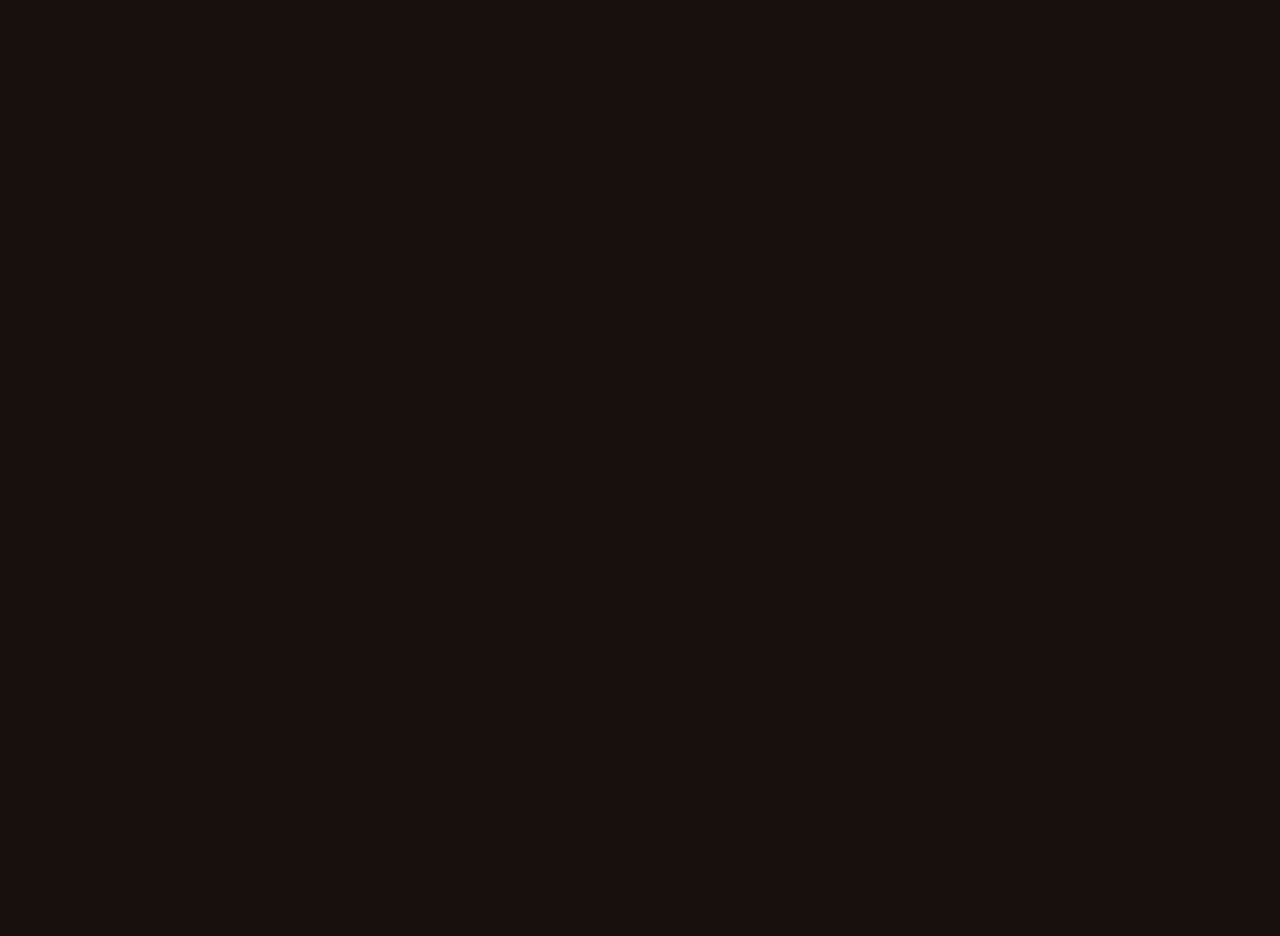
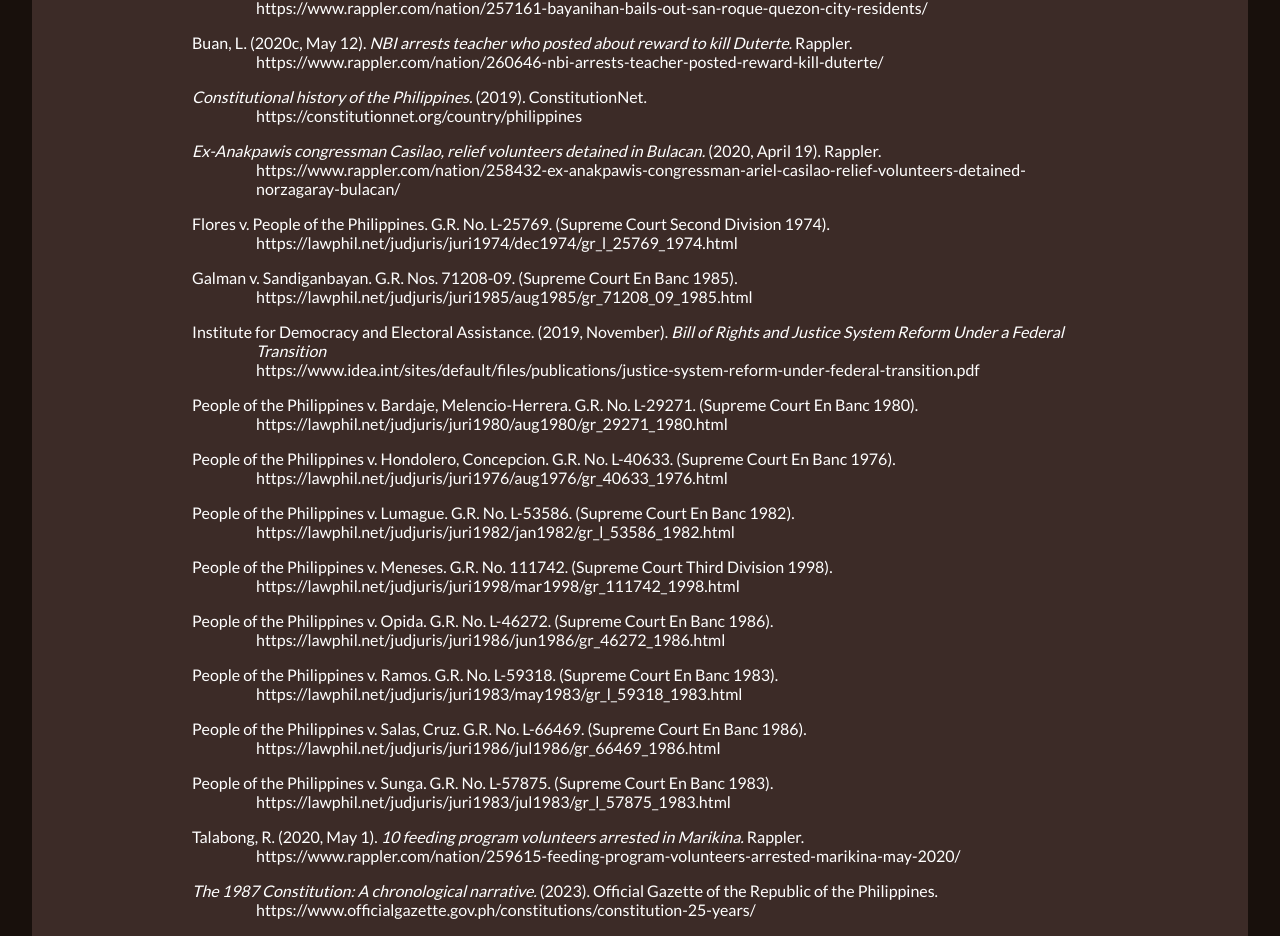
Before and after one commit to elaiah-pshs/know-your-rights, a SvelteKit app: page /sources in a window 1280 px wide. Before the commit this address had no page. Shown: the part 1035-1971 px from the top of the page. Before the commit the page ends 800 px from the top, so only its background shows below. Built offline with nearby package versions, Linux system fonts and the light colour scheme.

Commit message:
Add sources page

```diff
--- /dev/null
+++ b/src/data/sources_data.json
@@ -0,0 +1,137 @@
+{
+    "sources": [
+        {
+            "author": "Buan, L.",
+            "date": "(2020a, March 17).",
+            "title": "DOJ: Police can arrest violators of Luzon lockdown even if they do not resist.",
+            "publisher": "Rappler.",
+            "link": "https://www.rappler.com/nation/254887-doj-says-police-can-arrest-violators-luzon-lockdown-even-without-warrants/"
+        },
+        {
+            "author": "Buan, L.",
+            "date": "(2020b, April 6).",
+            "title": "Bayanihan bails out San Roque residents, 21 walk free.",
+            "publisher": "Rappler.",
+            "link": "https://www.rappler.com/nation/257161-bayanihan-bails-out-san-roque-quezon-city-residents/"
+        },
+        {
+            "author": "Buan, L.",
+            "date": "(2020c, May 12).",
+            "title": "NBI arrests teacher who posted about reward to kill Duterte.",
+            "publisher": "Rappler.",
+            "link": "https://www.rappler.com/nation/260646-nbi-arrests-teacher-posted-reward-kill-duterte/"
+        },
+        {
+            "author": "",
+            "date": "",
+            "title": "Constitutional history of the Philippines.",
+            "publisher": "(2019). ConstitutionNet.",
+            "link": "https://constitutionnet.org/country/philippines"
+        },
+        {
+            "author": "",
+            "date": "",
+            "title": "Ex-Anakpawis congressman Casilao, relief volunteers detained in Bulacan.",
+            "publisher": "(2020, April 19). Rappler.",
+            "link": "https://www.rappler.com/nation/258432-ex-anakpawis-congressman-ariel-casilao-relief-volunteers-detained-norzagaray-bulacan/"
+        },
+        {
+            "author": "Flores v. People of the Philippines. G.R. No. L-25769.",
+            "date": "(Supreme Court Second Division 1974).",
+            "title": "",
+            "publisher": "",
+            "link": "https://lawphil.net/judjuris/juri1974/dec1974/gr_l_25769_1974.html"
+        },
+        {
+            "author": "Galman v. Sandiganbayan. G.R. Nos. 71208-09.",
+            "date": "(Supreme Court En Banc 1985).",
+            "title": "",
+            "publisher": "",
+            "link": "https://lawphil.net/judjuris/juri1985/aug1985/gr_71208_09_1985.html"
+        },
+        {
+            "author": "Institute for Democracy and Electoral Assistance.",
+            "date": "(2019, November).",
+            "title": "Bill of Rights and Justice System Reform Under a Federal Transition",
+            "publisher": "",
+            "link": "https://www.idea.int/sites/default/files/publications/justice-system-reform-under-federal-transition.pdf"
+        },
+        {
+            "author": "People of the Philippines v. Bardaje, Melencio-Herrera. G.R. No. L-29271.",
+            "date": "(Supreme Court En Banc 1980).",
+            "title": "",
+            "publisher": "",
+            "link": "https://lawphil.net/judjuris/juri1980/aug1980/gr_29271_1980.html"
+        },
+        {
+            "author": "People of the Philippines v. Hondolero, Concepcion. G.R. No. L-40633.",
+            "date": "(Supreme Court En Banc 1976).",
+            "title": "",
+            "publisher": "",
+            "link": "https://lawphil.net/judjuris/juri1976/aug1976/gr_40633_1976.html"
+        },
+        {
+            "author": "People of the Philippines v. Lumague. G.R. No. L-53586.",
+            "date": "(Supreme Court En Banc 1982).",
+            "title": "",
+            "publisher": "",
+            "link": "https://lawphil.net/judjuris/juri1982/jan1982/gr_l_53586_1982.html"
+        },
+        {
+            "author": "People of the Philippines v. Meneses. G.R. No. 111742.",
+            "date": "(Supreme Court Third Division 1998).",
+            "title": "",
+            "publisher": "",
+            "link": "https://lawphil.net/judjuris/juri1998/mar1998/gr_111742_1998.html"
+        },
+        {
+            "author": "People of the Philippines v. Opida. G.R. No. L-46272.",
+            "date": "(Supreme Court En Banc 1986).",
+            "title": "",
+            "publisher": "",
+            "link": "https://lawphil.net/judjuris/juri1986/jun1986/gr_46272_1986.html"
+        },
+        {
+            "author": "People of the Philippines v. Ramos. G.R. No. L-59318.",
+            "date": "(Supreme Court En Banc 1983).",
+            "title": "",
+            "publisher": "",
+            "link": "https://lawphil.net/judjuris/juri1983/may1983/gr_l_59318_1983.html"
+        },
+        {
+            "author": "People of the Philippines v. Salas, Cruz. G.R. No. L-66469.",
+            "date": "(Supreme Court En Banc 1986).",
+            "title": "",
+            "publisher": "",
+            "link": "https://lawphil.net/judjuris/juri1986/jul1986/gr_66469_1986.html"
+        },
+        {
+            "author": "People of the Philippines v. Sunga. G.R. No. L-57875.",
+            "date": "(Supreme Court En Banc 1983).",
+            "title": "",
+            "publisher": "",
+            "link": "https://lawphil.net/judjuris/juri1983/jul1983/gr_l_57875_1983.html"
+        },
+        {
+            "author": "Talabong, R.",
+            "date": "(2020, May 1).",
+            "title": "10 feeding program volunteers arrested in Marikina.",
+            "publisher": "Rappler.",
+            "link": "https://www.rappler.com/nation/259615-feeding-program-volunteers-arrested-marikina-may-2020/"
+        },
+        {
+            "author": "",
+            "date": "",
+            "title": "The 1987 Constitution: A chronological narrative.",
+            "publisher": "(2023). Official Gazette of the Republic of the Philippines.",
+            "link": "https://www.officialgazette.gov.ph/constitutions/constitution-25-years/"
+        },
+        {
+            "author": "",
+            "date": "",
+            "title": "The 1987 Constitution of the Republic of the Philippines.",
+            "publisher": "(2023). Official Gazette of the Republic of the Philippines.",
+            "link": "https://www.officialgazette.gov.ph/constitutions/the-1987-constitution-of-the-republic-of-the-philippines/the-1987-constitution-of-the-republic-of-the-philippines-article-iii/"
+        }
+    ]
+}
--- a/src/lib/Navbar.svelte
+++ b/src/lib/Navbar.svelte
@@ -5,13 +5,13 @@
 <nav>
     <ul class="navbar">
         <li class="title item">
-            <a href="#top">
+            <a href="/">
                 Know Your Rights
             </a>
         </li>
 
         <li class="item">
-            <a href="#top">
+            <a href="/">
                 Home
             </a>
         </li>
@@ -29,7 +29,7 @@
         </li>
 
         <li class="item">
-            <a href="#top">
+            <a href="/sources">
                 Sources
             </a>
         </li>
--- /dev/null
+++ b/src/lib/Source.svelte
@@ -0,0 +1,23 @@
+<script>
+    export let index;
+    import '../styles/Source.scss';
+    import * as sources_data from '../data/sources_data.json';
+</script>
+
+<p class="source">
+    {sources_data.sources[index].author}
+
+    {sources_data.sources[index].date}
+
+    <i>
+        {sources_data.sources[index].title}
+    </i>
+
+    {sources_data.sources[index].publisher}
+
+    <br>
+
+    <a href={sources_data.sources[index].link}>
+        {sources_data.sources[index].link}
+    </a>
+</p>
--- /dev/null
+++ b/src/routes/sources/+page.svelte
@@ -0,0 +1,21 @@
+<script>
+    import Header from '$lib/Header.svelte';
+    import Source from  '$lib/Source.svelte';
+    import Footer from  '$lib/Footer.svelte';
+    import '../../styles/Source.scss';
+    import * as sources_data from '../../data/sources_data.json';
+</script>
+
+<Header title="Section 14" subtitle="Rights of the Accused" />
+
+<div class="nav-background"></div>
+
+<main>
+    <section class="sources">
+        {#each sources_data.sources as source}
+            <Source index={sources_data.sources.indexOf(source)} />
+        {/each}
+    </section>
+
+    <Footer />
+</main>
--- /dev/null
+++ b/src/styles/Source.scss
@@ -0,0 +1,13 @@
+@use "vars";
+
+.sources {
+    border-radius: 3rem;
+    padding: 3rem 10rem;
+    margin-bottom: 3rem;
+    background-color: vars.$bg-tertiary;
+
+    .source {
+        padding-left: 4rem;
+        text-indent: -4rem;
+    }
+}
--- a/src/styles/root.scss
+++ b/src/styles/root.scss
@@ -47,7 +47,7 @@
     transition: 500ms;
 }
 
-a:hover, main a:active {
+a:hover, a:active {
     color: vars.$bg-secondary;
     text-decoration: none;
 }
```
